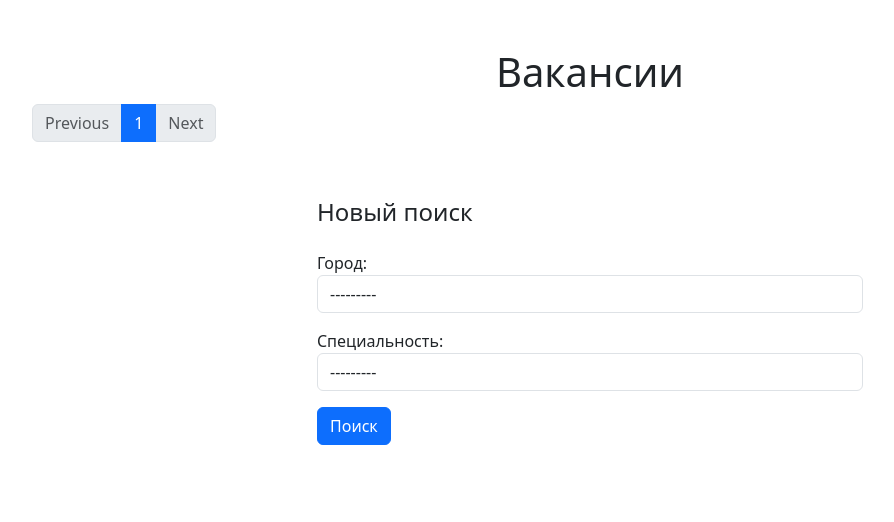
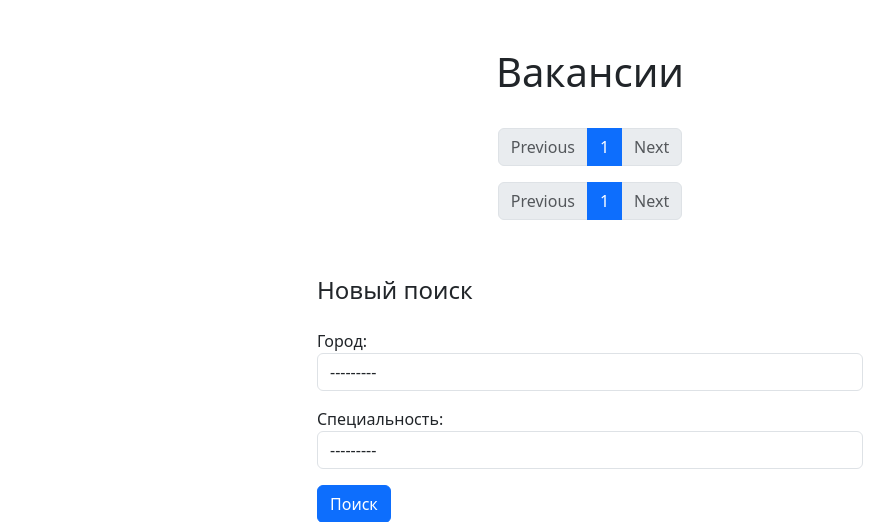
Before and after one commit to RuslanGafurov/JobFinder, a Django app: page /scraping/list/ in a window 1280 px wide. Shown: the part 57-579 px from the top of the page, without its empty margins (50-944 px from the left). Run offline with Django 4.2, Linux system fonts and the light colour scheme; data that the repository does not hold is empty.

Commit message:
Added pagination to the top

```diff
--- a/scraping/templates/scraping/list.html
+++ b/scraping/templates/scraping/list.html
@@ -3,9 +3,54 @@
 
 {% block content %}
 
+    <h1 class="text-center">Вакансии</h1><br>
+
+    <!-- Pagination-->
+    <div class="pagination justify-content-center">
+        <ul class="pagination">
+
+            {% if page_obj.has_previous %}
+                <li class="page-item">
+                    <a class="page-link" href="?page={{ page_obj.previous_page_number }}">
+                        Previous
+                    </a>
+                </li>
+            {% else %}
+                <li class="page-item disabled">
+                    <a class="page-link">
+                        Previous
+                    </a>
+                </li>
+            {% endif %}
+
+            {% for page in page_obj.paginator.page_range %}
+                <li class="page-item">
+                    <a class="page-link {% if page == page_obj.number %} active {% endif %}" href="?page={{ page }}">
+                        {{ page }}
+                    </a>
+                </li>
+            {% endfor %}
+
+            {% if page_obj.has_next %}
+                <li class="page-item">
+                    <a class="page-link" href="?page={{ page_obj.next_page_number }}">
+                        Next
+                    </a>
+                </li>
+            {% else %}
+                <li class="page-item disabled">
+                    <a class="page-link">
+                        Next
+                    </a>
+                </li>
+            {% endif %}
+
+        </ul>
+    </div>
+
     <!-- Display of vacancies -->
     <div class="">
-        <h1 class="text-center">Вакансии</h1>
+
         {% for obj in object_list %}
             <div class="card my-3">
                 <h5 class="card-header">{{ obj.title }}</h5>
@@ -27,7 +72,7 @@
     </div>
 
     <!-- Pagination-->
-    <div class="pagination">
+    <div class="pagination justify-content-center">
         <ul class="pagination">
 
             {% if page_obj.has_previous %}
```
